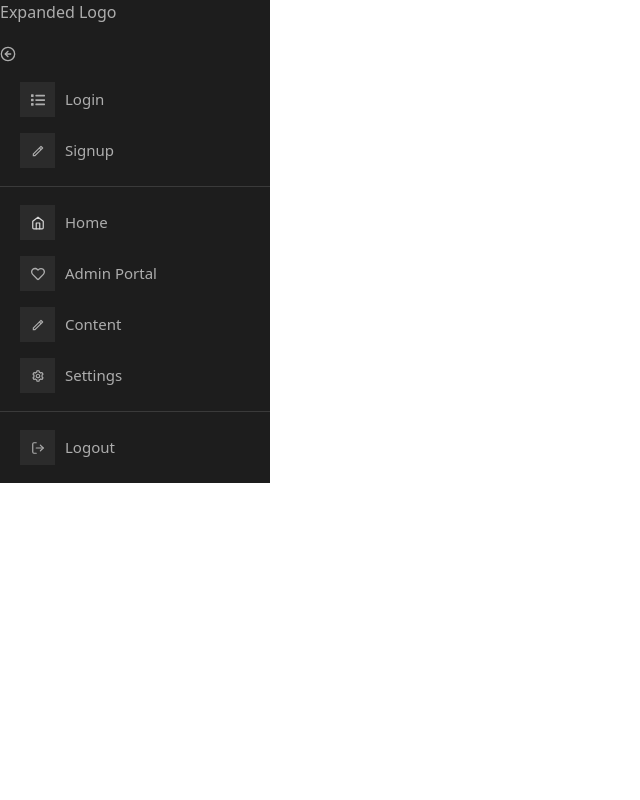
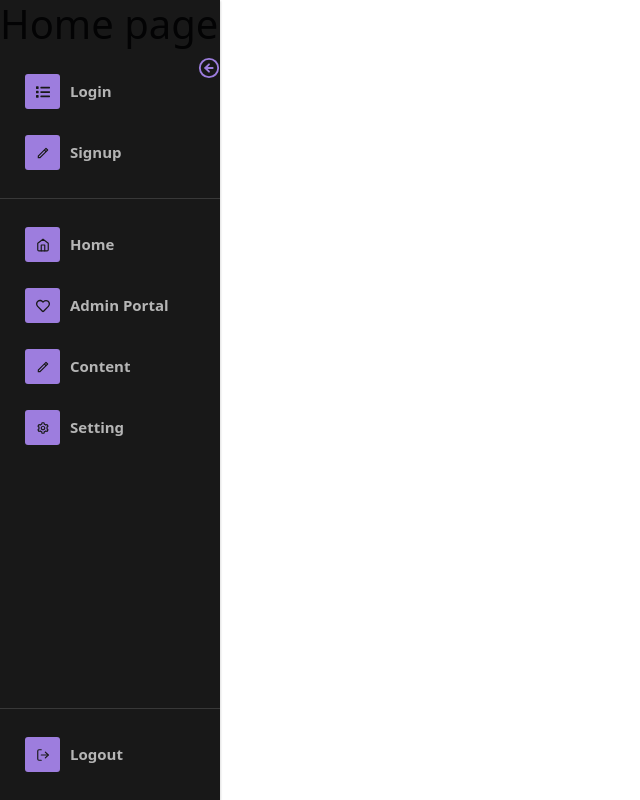
Before and after one commit to StefWebDesigner/RevX, a React (Create React App) app in the folder projectapp/: page / in a window 1280 px wide. Shown: the whole page, without its empty margins (0-640 px from the left). Built offline with nearby package versions, Linux system fonts and the light colour scheme.

Commit message:
nav in partial status

```diff
--- a/projectapp/src/App.js
+++ b/projectapp/src/App.js
@@ -1,5 +1,6 @@
 import './App.css';
 import 'bootstrap/dist/css/bootstrap.min.css';
+import 'react-pro-sidebar/dist/css/styles.css';
 import './custom.css';
 import {BrowserRouter as Router, Route, Routes} from "react-router-dom";
 import Admin from "./components/admin/Admin";
--- a/projectapp/src/components/navbar/Navbar.js
+++ b/projectapp/src/components/navbar/Navbar.js
@@ -10,7 +10,6 @@
     SidebarContent
 } from 'react-pro-sidebar';
 import icon from 'react-bootstrap'
-import 'react-pro-sidebar/dist/css/styles.css';
 import {
     FiHome,
     FiLogOut,
@@ -20,6 +19,9 @@
 import {FaList, FaRegHeart} from "react-icons/fa";
 import { RiPencilLine } from "react-icons/ri";
 import { BiCog } from "react-icons/bi";
+// import 'react-pro-sidebar/dist/css/styles.css';
+// import './custom.css';
+
 
 
 const Navbar = () => {
@@ -62,7 +64,7 @@
                         </div>
 
                         {/*CHANGE MENU ICON SHAPE*/}
-                        <Menu iconShape="square">
+                        <Menu iconShape="cirlce">
                             <MenuItem icon={<FaList/>}>
                                 <li><Link to="/login">Login</Link></li>
                             </MenuItem>
@@ -83,10 +85,11 @@
                                 <li><Link to="/admin">Admin Portal</Link></li>
                             </MenuItem>
                             <MenuItem icon={<RiPencilLine/>}>
-                                Content
+                                <li><a>Content</a></li>
                             </MenuItem>
                             <MenuItem icon={<BiCog/>}>
-                                Settings
+                                <li><a>Setting</a></li>
+
                             </MenuItem>
                         </Menu>
                     </SidebarContent>
@@ -95,7 +98,7 @@
                     <SidebarFooter>
                         <Menu iconShape="square">
                             <MenuItem icon={<FiLogOut/>}>
-                                Logout
+                                <li><a>Logout</a></li>
                             </MenuItem>
                         </Menu>
                     </SidebarFooter>
--- a/projectapp/src/custom.css
+++ b/projectapp/src/custom.css
@@ -1,82 +1,75 @@
-
-
 /* NAVIGATION CSS*/
 
 #header {
     position: absolute;
     width: 220px;
 }
+#header .pro-sidebar {
+    height: 100vh;
+}
+#header .closemenu {
+    color: mediumpurple;
+    position: absolute;
+    right: 0;
+    z-index: 9999;
+    line-height: 20px;
+    border-radius: 50%;
+    font-weight: bold;
+    font-size: 22px;
+    top: 55px;
+    cursor: pointer;
+}
+#header .pro-sidebar {
+    width: 100%;
+    min-width: 100%;
+}
+#header .pro-sidebar.collapsed {
+    width: 80px;
+    min-width: 80px;
+}
+#header .pro-sidebar-inner {
+    background-color: black;
+    opacity: .9;
+    box-shadow: 0.5px 0.866px 2px 0px rgba(0, 0, 0, 0.15);
+}
+#header .pro-sidebar-inner .pro-sidebar-layout {
+    overflow-y: hidden;
+}
 
-/*#header .pro-slidebar {*/
-/*    !*TAKE UP THE ENTIRE SIDEBAR HIEGHT*!*/
-/*    height: 100vh;*/
-/*}*/
+#header .pro-sidebar-inner .pro-sidebar-layout .logotext p {
+    font-size: 20px;
+    padding: 0 20px;
+    color: #000;
+    font-weight: bold;
+}
 
-/*#header .closemenu {*/
-/*    color: #000;*/
-/*    position: absolute;*/
-/*    right: 0;*/
-/*    z-index: 9999;*/
-/*    line-height: 20px;*/
-/*    border-radius: 50%;*/
-/*    font-weight: bold;*/
-/*    font-size: 22px;*/
-/*    top: 55px;*/
-/*    cursor: pointer;*/
-/*}*/
+#header .pro-sidebar-inner .pro-sidebar-layout ul {
+    padding: 0 5px;
+}
 
-/*#header .pro-slidebar {*/
-/*    width: 100%;*/
-/*    min-width: 100%;*/
-/*}*/
+#header .pro-sidebar-inner .pro-sidebar-layout ul .pro-inner-item {
+    color: #000;
+    margin: 10px 0px;
+    font-weight: bold;
+}
 
-/*#header .pro-slidebar.collapsed {*/
-/*    width: 80px;*/
-/*    min-width: 80px;*/
-/*}*/
+#header .pro-sidebar-inner .pro-sidebar-layout ul .pro-inner-item .pro-icon-wrapper {
+    background-color: mediumpurple;
+    color: #000;
+    border-radius: 3px;
+}
+#header .pro-sidebar-inner .pro-sidebar-layout ul .pro-inner-item .pro-icon-wrapper .pro-item-content {
+    color: #000;
+}
+#header .pro-sidebar-inner .pro-sidebar-layout .active {
+    /*background-image: linear-gradient(0deg, #fece00 0%, #ffe172 100%);*/
+}
+#header .logo {
+    padding: 20px;
+}
 
-/*#header .pro-slidebar-inner {*/
-/*    background-color: aquamarine;*/
-/*    box-shadow: 0.5px 0.9px 2px 0px rgba(0, 0, 0, 0.15);*/
-/*}*/
-
-/*#header .pro-slidebar-inner .pro-slidebar-layout .logotext {*/
-/*    overflow-y: hidden;*/
-/*}*/
-
-/*#header .pro-slider-inner .pro-slidebar-layout .logotext p {*/
-/*    font-size: 20px;*/
-/*    padding: 0 20px;*/
-/*    color: #000;*/
-/*    font-weight: bold;*/
-/*}*/
-
-/*#header .pro-slidebar-inner .pro-slidebar-layout ul {*/
-/*    padding : 0 5px;*/
-/*}*/
-
-/*#header .pro-slidebar-inner .pro-slidebar-layout ul .pro-inner-item {*/
-/*    color: #000;*/
-/*    margin: 10px 0px;*/
-/*    font-weight: bold;*/
-/*}*/
-
-/*#header .pro-slidebar-inner .pro-slidebar-layout ul .pro-inner-item .pro-icon-wrapper .pro-item-content {*/
-/*    background-color: #fbf4cd;*/
-/*    color: #000;*/
-/*    border-radius: 3px;*/
-/*}*/
-
-/*#header .pro-slidebar-inner .pro-slidebar-layout ul .pro-inner-item .pro-icon-wrapper .pro-item-content {*/
-/*        background-image: linear-gradient(0deg, green 0%, white 100%);*/
-/*}*/
-
-/*#header .logo {*/
-/*    padding: 20px;*/
-/*}*/
-
-/*@media only screen and (max-width: 720px) {*/
-/*    html {*/
-/*        overflow: hidden;*/
-/*    }*/
-/*}*/
+@media only screen and (max-width: 720px) {
+    html {
+        overflow: hidden;
+    }
+}
```
